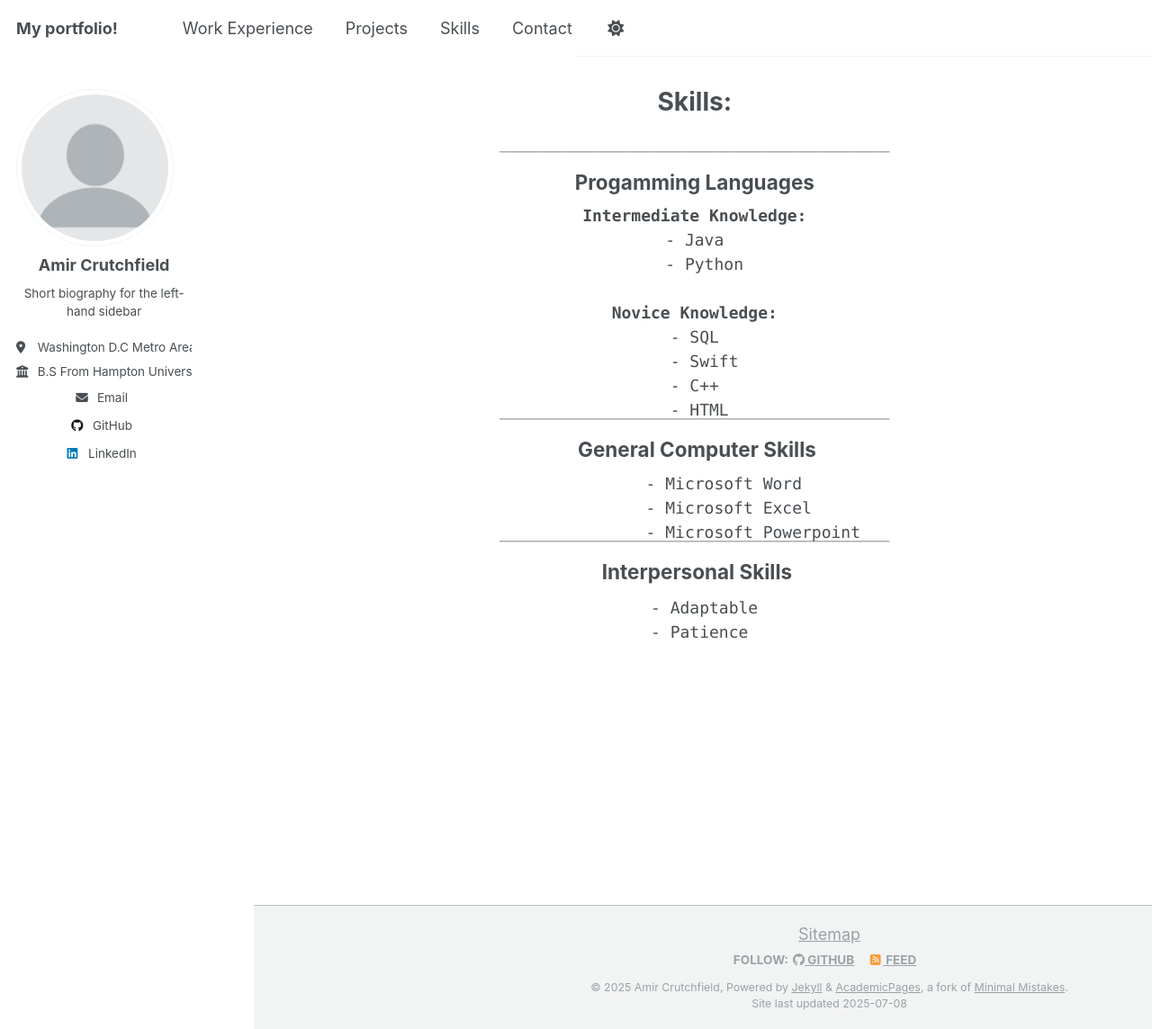
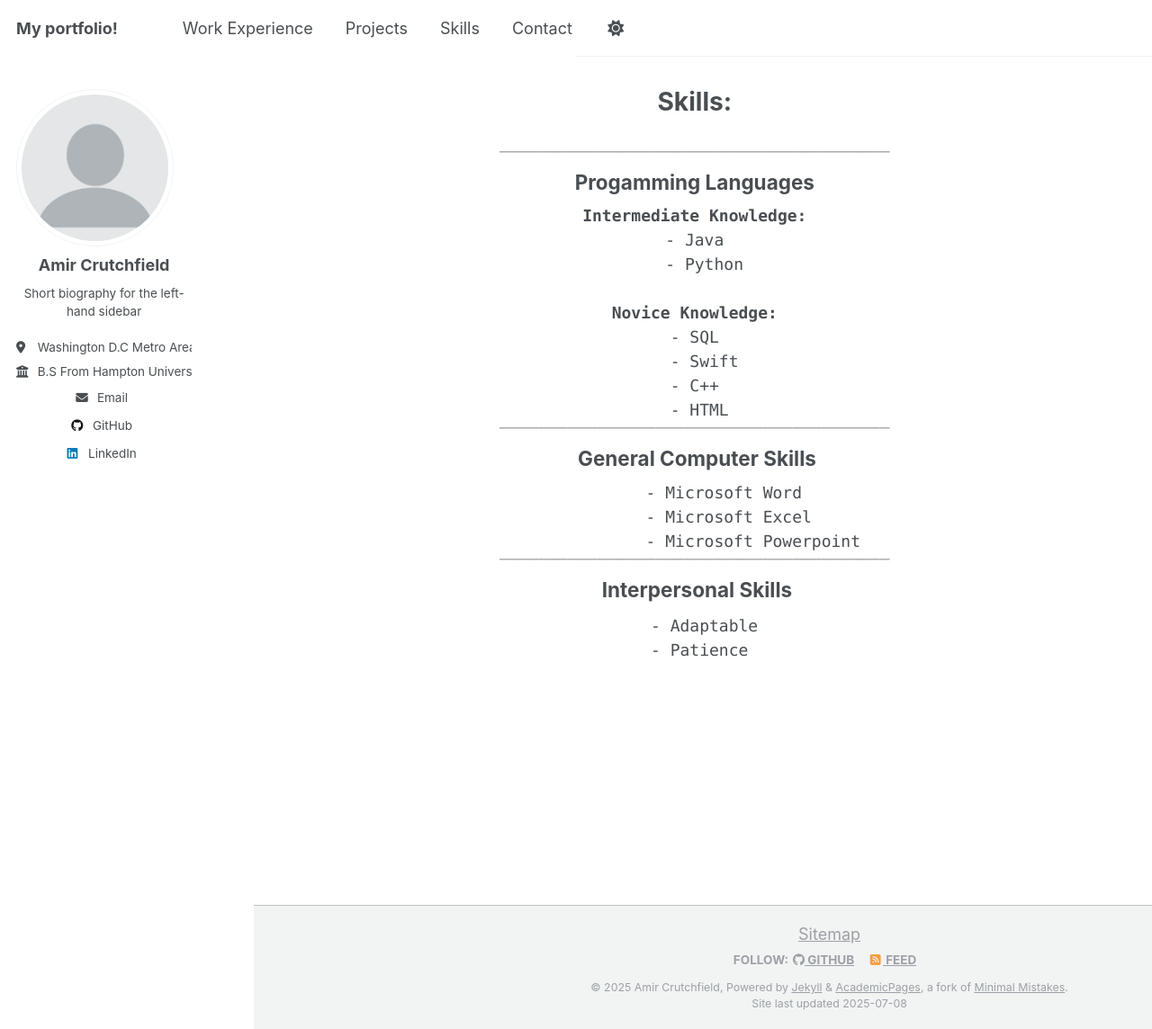
Before and after one commit to amirc42/amircportfolio, a Jekyll site: the page built from _pages/skills.html, in a window 1280 px wide and 1144 px high. Shown: the whole window at 90% size. Built offline with Jekyll 4.4.1, drawn with Linux system fonts in a browser that asks for light colours; a script that is not in the unit is left out.

Commit message:
Update skills.html

```diff
--- a/_pages/skills.html
+++ b/_pages/skills.html
@@ -23,7 +23,7 @@ div {text-align: center;}
   - Swift
 - C++
    - HTML  </pre>
-<div style ="margin:-45px 39.1px 0;">
+<div style ="margin:-35px 39.1px 0;">
 <pre> ________________________________________
 <div style ="margin:-55px 39.1px 0;">
 <h2> General Computer Skills </h2>
@@ -31,7 +31,7 @@ div {text-align: center;}
       - Microsoft Word
         - Microsoft Excel
              - Microsoft Powerpoint </pre>
-<div style ="margin:-45px 39.1px 0;">
+<div style ="margin:-35px 39.1px 0;">
 <pre> ________________________________________
 <div style ="margin:-55px 39.1px 0;">
 <h2> Interpersonal Skills </h2>
```
